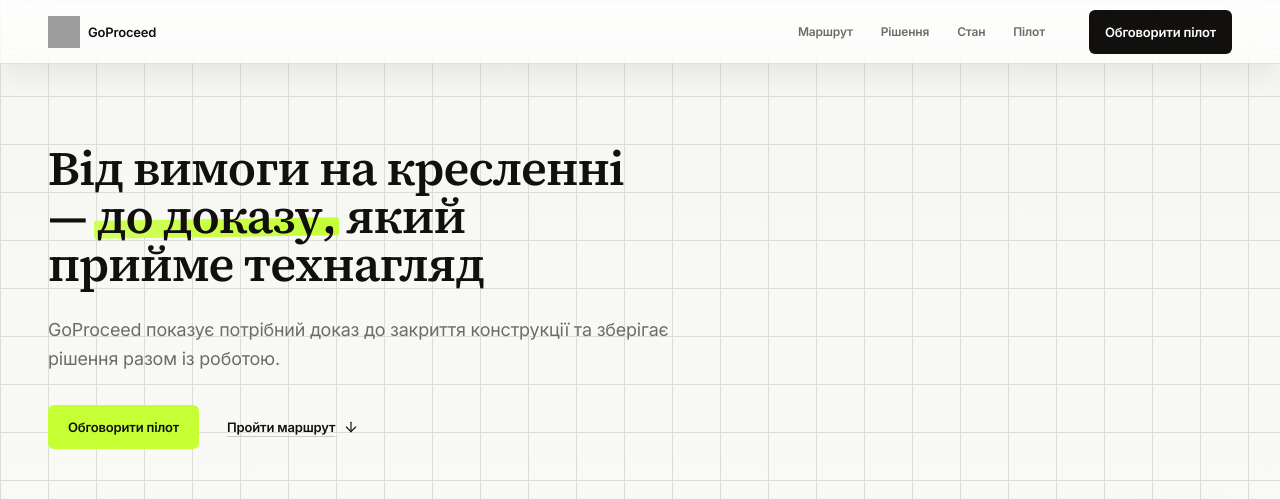
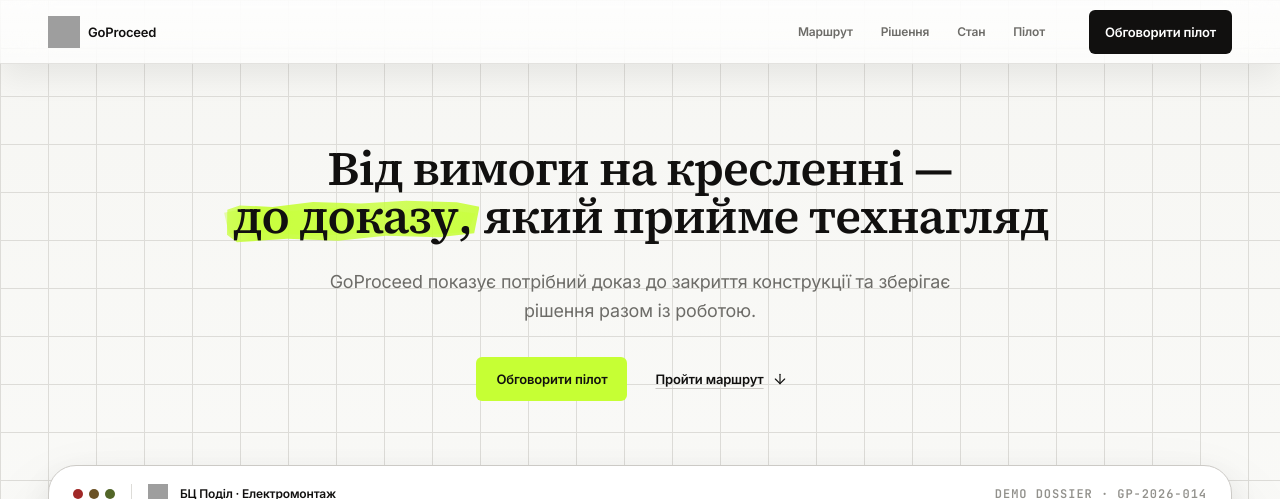
Before and after one commit to akisly/go-proceed, a Next.js app in the folder apps/landing/: page / in a window 1280 px wide. Shown: the top 499 px of the page. Built offline with nearby package versions, Linux system fonts and the light colour scheme; grey boxes are pictures that could not be loaded.

Commit message:
fix(landing): center hero and add marker highlight

```diff
--- a/apps/landing/app/globals.css
+++ b/apps/landing/app/globals.css
@@ -85,24 +85,72 @@
     z-index: 0;
     display: inline-block;
     isolation: isolate;
+    padding-inline: 0.03em;
     white-space: nowrap;
   }
 
+  .landing-hero-accent::before,
   .landing-hero-accent::after {
     position: absolute;
     z-index: -1;
-    right: -0.06em;
-    bottom: 0.05em;
-    left: -0.06em;
-    height: 0.38em;
-    border-radius: 0.04em;
+    pointer-events: none;
+    content: "";
+  }
+
+  .landing-hero-accent::before {
+    top: 0.16em;
+    right: -0.12em;
+    bottom: -0.02em;
+    left: -0.1em;
     background: linear-gradient(
-      90deg,
-      color-mix(in srgb, var(--color-action-signal) 82%, var(--color-surface)),
-      var(--color-action-signal)
+      96deg,
+      color-mix(in srgb, var(--color-action-signal) 68%, transparent),
+      color-mix(in srgb, var(--color-action-signal) 92%, transparent) 13%,
+      color-mix(in srgb, var(--color-action-signal) 78%, transparent) 62%,
+      color-mix(in srgb, var(--color-action-signal) 88%, transparent)
     );
-    content: "";
-    transform: rotate(-0.8deg);
+    clip-path: polygon(
+      0 18%,
+      5% 8%,
+      18% 13%,
+      34% 3%,
+      53% 9%,
+      71% 4%,
+      91% 10%,
+      100% 22%,
+      98% 86%,
+      84% 94%,
+      63% 88%,
+      44% 98%,
+      24% 91%,
+      4% 97%,
+      0 78%
+    );
+    transform: rotate(-1.1deg) skewX(-1.5deg);
+  }
+
+  .landing-hero-accent::after {
+    top: 0.28em;
+    right: -0.05em;
+    bottom: 0.04em;
+    left: -0.15em;
+    background: color-mix(in srgb, var(--color-action-signal) 38%, transparent);
+    clip-path: polygon(
+      0 27%,
+      8% 14%,
+      26% 20%,
+      45% 9%,
+      65% 17%,
+      84% 8%,
+      100% 23%,
+      97% 79%,
+      79% 92%,
+      58% 84%,
+      37% 96%,
+      17% 86%,
+      2% 91%
+    );
+    transform: rotate(0.45deg);
   }
 
   .landing-blueprint {
--- a/apps/landing/components/blocks/hero.tsx
+++ b/apps/landing/components/blocks/hero.tsx
@@ -13,8 +13,12 @@ export function Hero() {
     >
       <div className="landing-hero-field absolute inset-x-0 top-0 -z-10 h-[68%]" aria-hidden="true" />
       <div className="mx-auto max-w-content">
-        <div className="flex flex-col items-start" data-hero-copy-stack="true">
-          <h1 className="display max-w-[22ch] text-mkt-display-2 text-ink">
+        <div
+          className="flex flex-col items-center text-center"
+          data-hero-alignment="center"
+          data-hero-copy-stack="true"
+        >
+          <h1 className="display max-w-[40ch] text-mkt-display-2 text-ink">
             {titleBeforeAccent}
             <span className="landing-hero-accent" data-hero-accent="true">
               {hero.titleAccent}
@@ -23,13 +27,16 @@ export function Hero() {
           </h1>
 
           <p
-            className="measure mt-7 max-w-[52ch] text-mkt-lead leading-relaxed text-ink-muted"
+            className="measure mt-7 max-w-[68ch] text-mkt-lead leading-relaxed text-ink-muted"
             data-hero-description="true"
           >
             {hero.lead}
           </p>
 
-          <div className="mt-8 flex flex-wrap items-center gap-3" data-hero-actions="true">
+          <div
+            className="mt-8 flex flex-wrap items-center justify-center gap-3"
+            data-hero-actions="true"
+          >
             <a
               href="#pilot"
               className="inline-flex min-h-11 items-center justify-center rounded-control bg-action-signal px-5 text-data font-semibold text-action-signal-fg transition-colors duration-fast ease-out hover:bg-action-signal-hover focus-visible:outline-2 focus-visible:outline-offset-2 focus-visible:outline-focus"
```
Also changed, not shown: 1 other file (tests, documents, lock files or other folders).
